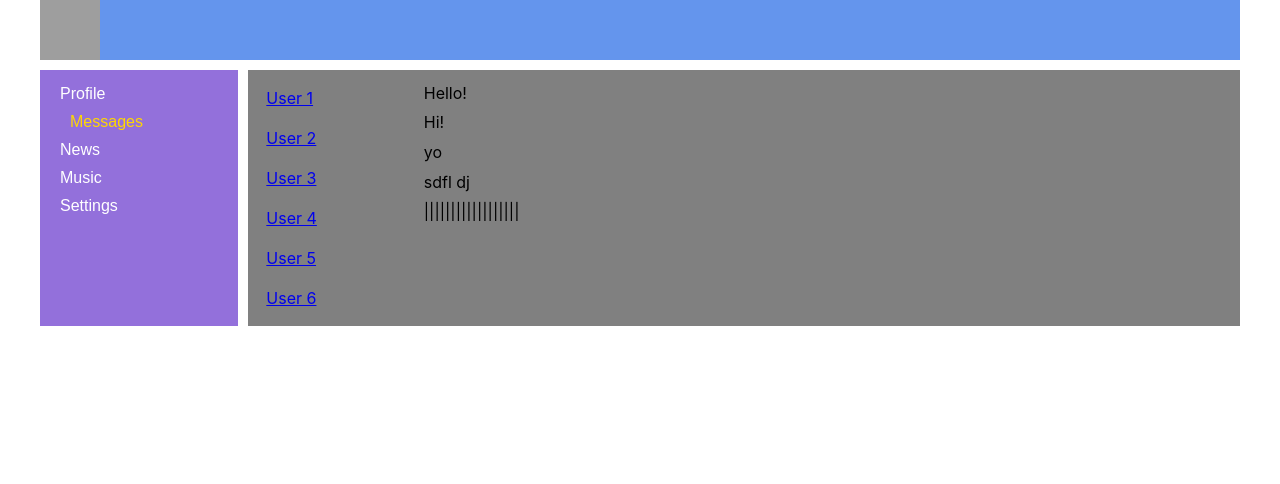
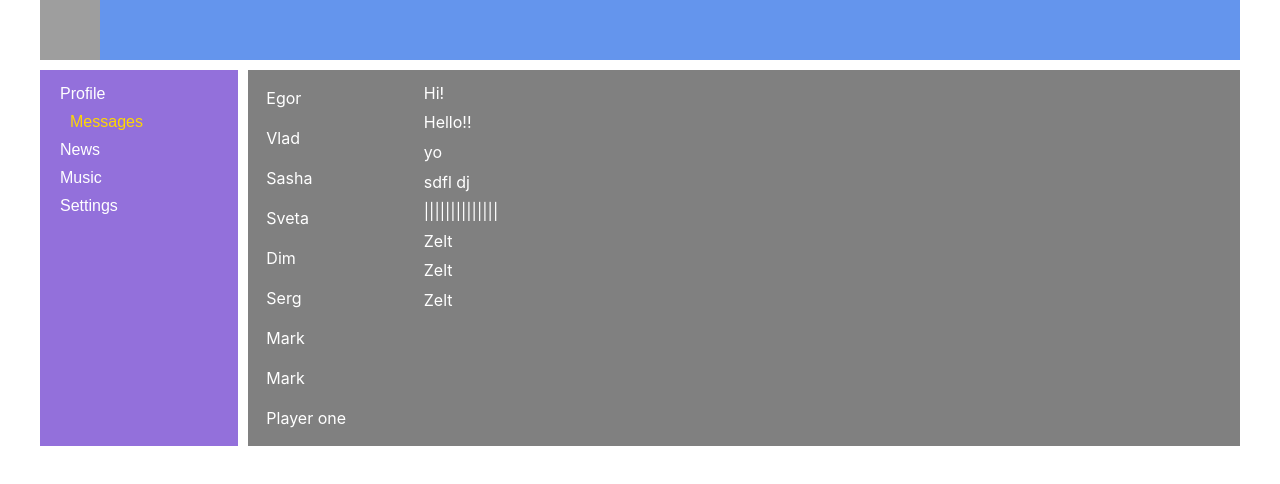
Before and after one commit to EgorKirillov/Samurai-way, a React (Create React App) app: page /dialogs in a window 1280 px wide. Shown: the top 484 px of the page. Built offline with nearby package versions, Linux system fonts and the light colour scheme; grey boxes are pictures that could not be loaded.

Commit message:
lesson 24 25 complite

```diff
--- a/src/components/Dialogs/Dialogs.module.css
+++ b/src/components/Dialogs/Dialogs.module.css
@@ -5,19 +5,30 @@
 }
 
 .dialogList {
+    color: white;
+    text-decoration: none;
+}
+
+.dialogList a{
+    color: white;
+    text-decoration: none;
 
 }
-
+.dialogList a.dialogListActive {
+    color: gold;
+    text-decoration: none;
+}
 .dialog {
     padding: 10px;
     color: darkgreen;
 }
-.activeDialog{
+
+.activeDialog {
     color: rebeccapurple;
 }
 
 .messageList {
-
+    color: white;
 }
 
 .message {
--- a/src/components/Dialogs/Dialogs.tsx
+++ b/src/components/Dialogs/Dialogs.tsx
@@ -6,51 +6,58 @@ type PropsDialogItemTypes = {
     linkID: number,
     userName: string
 }
+type PropsMessageTypes = {
+    messageText: string
+}
 
 const DialogItem = (props: PropsDialogItemTypes) => {
     return (
         <div className={s.dialog + ' ' + s.activeDialog}>
-            <NavLink to={"/dialogs/" + props.linkID}> {props.userName} </NavLink>
+            <NavLink to={"/dialogs/" + props.linkID} activeClassName={s.dialogListActive}> {props.userName} </NavLink>
         </div>
     )
 }
-type PropsMessageTypes = {
-    MessageText:string
-}
-const Message = (props:PropsMessageTypes) => {
+
+const Message = (props: PropsMessageTypes) => {
     return (
-        <div className={s.message}>{props.MessageText}</div>
+        <div className={s.message}>{props.messageText}</div>
     )
 }
+export const Dialogs = () => {
+    const dialogsData/*: Array<PropsDialogItemTypes>*/ = [
+        {id: 1, user: 'Egor'},
+        {id: 2, user: 'Vlad'},
+        {id: 3, user: 'Sasha'},
+        {id: 4, user: 'Sveta'},
+        {id: 5, user: 'Dim'},
+        {id: 6, user: 'Serg'},
+        {id: 7, user: 'Mark'},
+        {id: 71, user: 'Mark'},
+        {id: 8, user: 'Player one'}
+    ]
 
+    const messagesData = [
+        {messageText: "Hi!"},
+        {messageText: "Hello!!"},
+        {messageText: "yo"},
+        {messageText: "sdfl dj"},
+        {messageText: "||||||||||||||"},
+        {messageText: "Zelt"},
+        {messageText: "Zelt"},
+        {messageText: "Zelt"},
 
+    ]
 
-
-export const Dialogs = () => {
+    let dialogElements = dialogsData.map(dialog => <DialogItem linkID={dialog.id} userName={dialog.user}/>)
+    let messageElements = messagesData.map(message => <Message messageText={message.messageText}/>)
     return (
-
         <div className={s.content}>
             <div className={s.dialogList}>
-                <DialogItem linkID={1} userName={'User 1'}/>
-                <DialogItem linkID={2} userName={'User 2'}/>
-                <DialogItem linkID={3} userName={'User 3'}/>
-                <DialogItem linkID={4} userName={'User 4'}/>
-                <DialogItem linkID={5} userName={'User 5'}/>
-                <DialogItem linkID={6} userName={'User 6'}/>
+                {dialogElements}
             </div>
-
             <div className={s.messageList}>
-                <Message MessageText={"Hello!"}/>
-                <Message MessageText={"Hi!"}/>
-                <Message MessageText={"yo"}/>
-                <Message MessageText={"sdfl dj"}/>
-                <Message MessageText={"||||||||||||||||||"}/>
-
-
-
+                {messageElements}
             </div>
-
-
         </div>
     );
 }
--- a/src/components/Profile/MyPosts/MyPosts.tsx
+++ b/src/components/Profile/MyPosts/MyPosts.tsx
@@ -3,7 +3,20 @@ import s from "./MyPosts.module.css"
 import {Post} from "./post/Post";
 
 export function MyPosts() {
+    const posts = [
+        {id: 11, postText: "First post ", likeCount: 25},
+        {id: 12, postText: "Second post ", likeCount: 5},
+        {id: 13, postText: "Bad post ", likeCount: 11},
+        {id: 14, postText: "Good post ", likeCount: 12},
+        {id: 15, postText: "Last post ", likeCount: 0},
+        {id: 16, postText: "And Last post ", likeCount: 35},
+        {id: 17, postText: "Lastest post ", likeCount: 99}
+    ]
+    const postsElements = posts.map(p => <Post message={p.postText} likeCount={p.likeCount}/>)
+
+
     return <div className={s.postsBlocks}>
+
 
         <h3>my post</h3>
         <div>
@@ -15,9 +28,7 @@ export function MyPosts() {
         </div>
         <div> new post</div>
         <div className={s.post}>
-            <Post message={"First post "} likeCount={55}/>
-            <Post message={"It's my second post "} likeCount={12}/>
-
+            {postsElements}
         </div>
     </div>
 }
--- a/src/components/Profile/MyPosts/post/Post.tsx
+++ b/src/components/Profile/MyPosts/post/Post.tsx
@@ -15,7 +15,7 @@ export function Post(props: PostPropsType) {
                <img className={s.imgAva} src={"http://hypeava.ru/uploads/posts/2018-03/1522076645_4.jpg"} alt={""} />
                 {props.message}
 
-                <span className={s.span}>     ________ <img src={'https://i.pinimg.com/originals/f3/6f/5a/f36f5a757623195f555f3c76ff0cc0e0.jpg'}
+                <span className={s.span}> __ <img src={'https://i.pinimg.com/originals/f3/6f/5a/f36f5a757623195f555f3c76ff0cc0e0.jpg'}
                             alt={""}
                              />  +{props.likeCount}</span>
                     <div></div>
```
